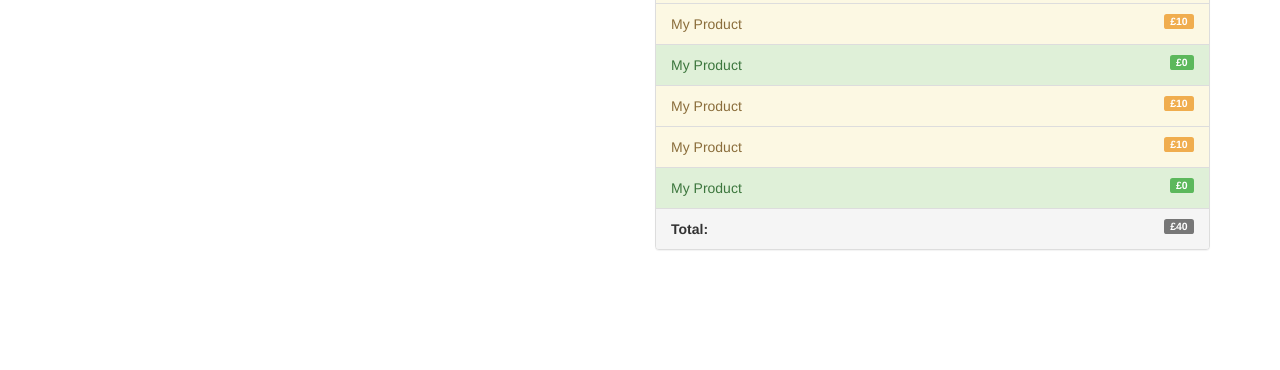
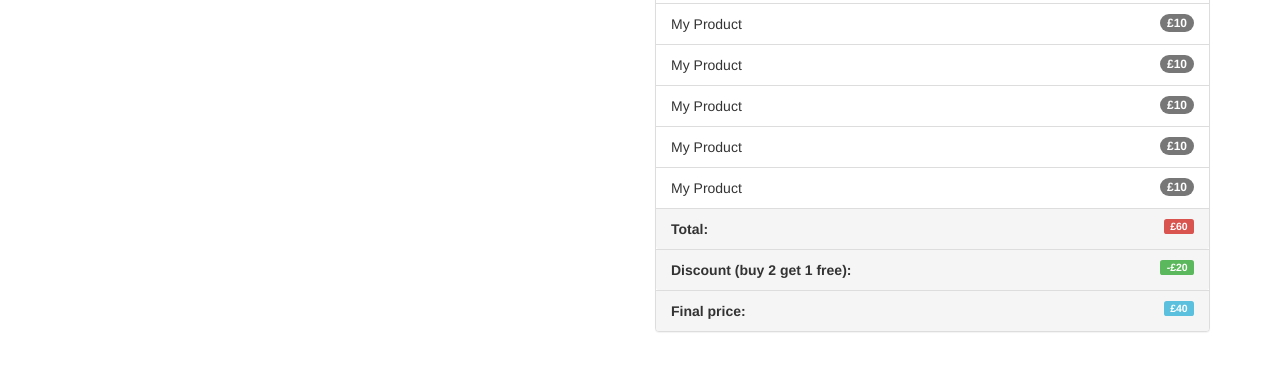
Before and after one commit to LisaStoz/angular-workshop, a plain HTML site: page index.html in a window 1280 px wide. Shown: the part 222-592 px from the top of the page. Drawn offline with nearby package versions, Linux system fonts and the light colour scheme.

Commit message:
minor tweaks for basket representation

```diff
--- a/index.html
+++ b/index.html
@@ -40,36 +40,42 @@
           <div class="panel-heading"><h2>My Basket</h2></div>
 
             <ul class="list-group">
-              <li class="list-group-item list-group-item-warning">
-                <span class="label label-warning pull-right">£10</span>
-
+              <li class="list-group-item">
+                <span class="badge">£10</span>
                 My Product
               </li>
-              <li class="list-group-item list-group-item-warning">
-                <span class="label label-warning pull-right">£10</span>
+              <li class="list-group-item">
+                <span class="badge">£10</span>
                 My Product
               </li>
-              <li class="list-group-item list-group-item-success">
-                <span class="label label-success pull-right">£0</span>
+              <li class="list-group-item">
+                <span class="badge">£10</span>
                 My Product
               </li>
-              <li class="list-group-item list-group-item-warning">
-                <span class="label label-warning pull-right">£10</span>
+              <li class="list-group-item">
+                <span class="badge">£10</span>
                 My Product
               </li>
-              <li class="list-group-item list-group-item-warning">
-                <span class="label label-warning pull-right">£10</span>
+              <li class="list-group-item">
+                <span class="badge">£10</span>
                 My Product
               </li>
-              <li class="list-group-item list-group-item-success">
-                <span class="label label-success pull-right">£0</span>
+              <li class="list-group-item">
+                <span class="badge">£10</span>
                 My Product
               </li>
             </ul>
-
           <div class="panel-footer">
             <strong>Total:</strong>
-            <span class="label label-default pull-right">£40</span>
+            <span class="label label-danger pull-right">£60</span>
+          </div>
+          <div class="panel-footer">
+            <strong>Discount (buy 2 get 1 free):</strong>
+            <span class="label label-success pull-right">-£20</span>
+          </div>
+          <div class="panel-footer">
+            <strong>Final price:</strong>
+            <span class="label label-info pull-right">£40</span>
           </div>
         </div>
       </div>
```
